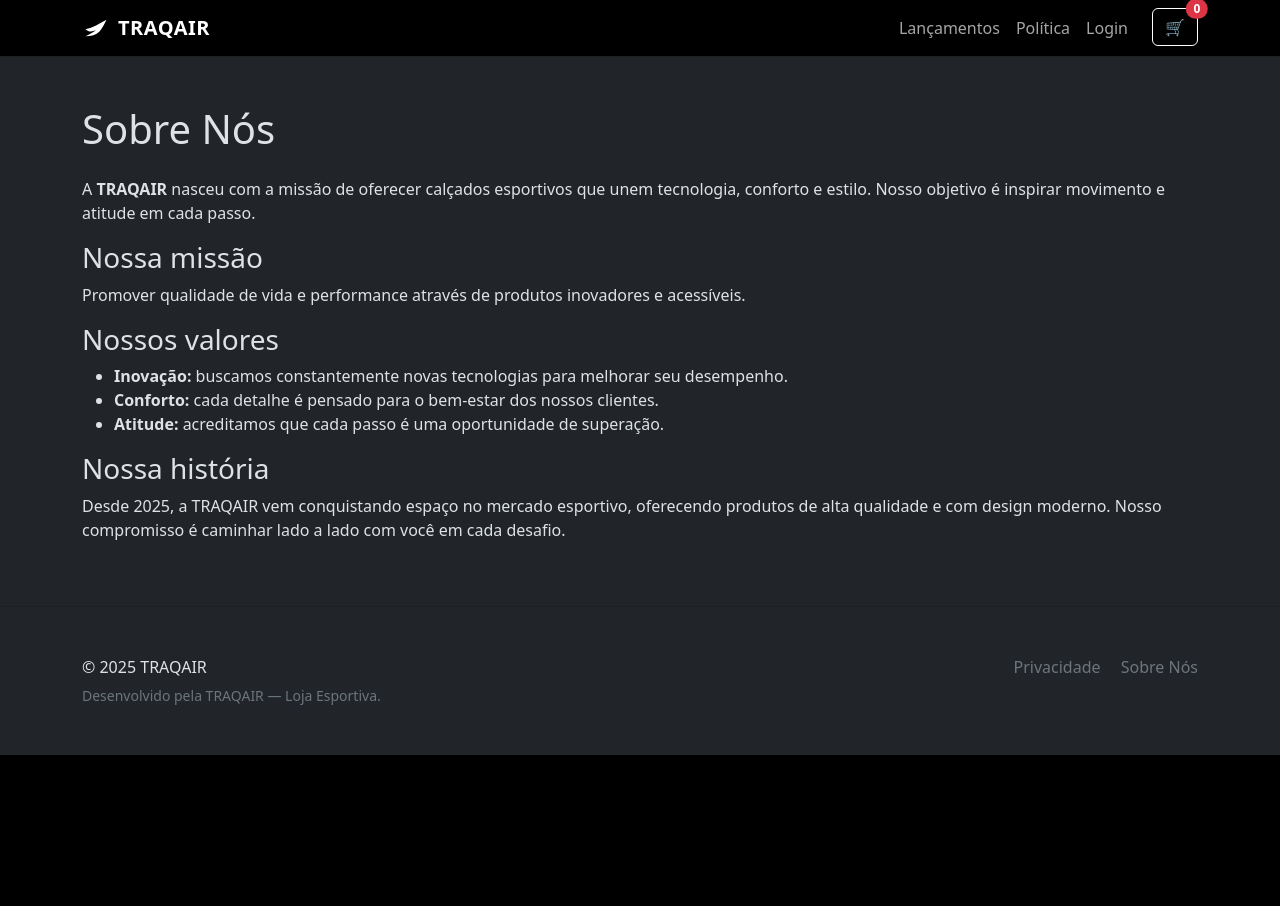
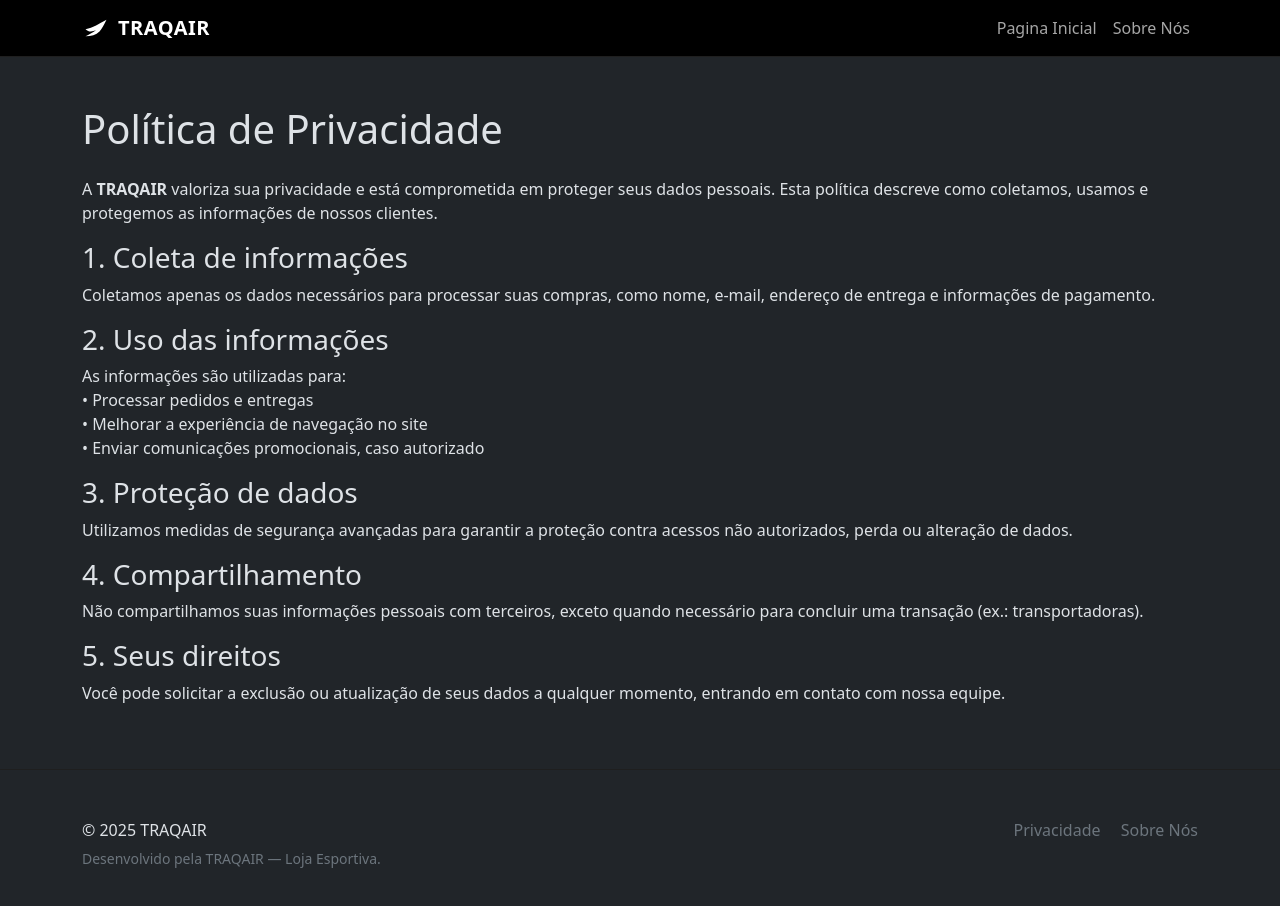
Before and after one commit to PauloVieira47/Site-Estatico-Traqair, a plain HTML site: page HTML/politica.html in a window 1280 px wide. Before the commit the page ends 800 px from the top, so only its background shows below. Drawn offline with nearby package versions, Linux system fonts and the light colour scheme.

Commit message:
modificaçoes

```diff
--- a/CSS/style.css
+++ b/CSS/style.css
@@ -1,6 +1,4 @@
-/* =========================
-   Temas (dark / light)
-==========================*/
+
 :root,
 [data-bs-theme="dark"] {
   --bg: #000;
@@ -22,7 +20,6 @@
   --shadow: rgba(0,0,0,.08);
 }
 
-/* DARK THEME */
 [data-bs-theme="dark"],
 :root {
   background-color: #000;
--- a/privacidade.html
+++ b/HTML/politica.html
@@ -4,7 +4,7 @@
 <head>
   <meta charset="utf-8" />
   <meta name="viewport" content="width=device-width,initial-scale=1" />
-  <title>Sobre Nós - TRAQAIR</title>
+  <title>Política de Privacidade - TRAQAIR</title>
   <link href="https://cdn.jsdelivr.net/npm/bootstrap@5.3.3/dist/css/bootstrap.min.css" rel="stylesheet">
   <link rel="stylesheet" href="/CSS/produto.css">
   <link rel="icon" type="image/png" href="/imagens/icon-favicon.png">
@@ -21,10 +21,9 @@
       <button class="navbar-toggler border-0" data-bs-toggle="collapse" data-bs-target="#nav"><span class="navbar-toggler-icon"></span></button>
       <div id="nav" class="collapse navbar-collapse">
         <ul class="navbar-nav ms-auto">
-          <li class="nav-item"><a class="nav-link" href="index.html#lancamentos">Lançamentos</a></li>
-          <li class="nav-item"><a class="nav-link" href="politica.html">Política</a></li>
-          <li class="nav-item"><a class="nav-link" href="#" data-bs-toggle="modal" data-bs-target="#authModal">Login</a></li>
-          <li class="nav-item ms-lg-3"><button class="btn btn-outline-contrast position-relative">🛒<span class="position-absolute top-0 start-100 translate-middle badge rounded-pill text-bg-danger">0</span></button></li>
+          <li class="nav-item"><a class="nav-link" href="index.html#lancamentos">Pagina Inicial</a></li>
+          <li class="nav-item"><a class="nav-link" href="sobre.html">Sobre Nós</a></li>
+
         </ul>
       </div>
     </div>
@@ -32,21 +31,26 @@
 
   <!-- CONTEÚDO -->
   <main class="container py-5">
-    <h1 class="mb-4">Sobre Nós</h1>
-    <p>A <strong>TRAQAIR</strong> nasceu com a missão de oferecer calçados esportivos que unem tecnologia, conforto e estilo. Nosso objetivo é inspirar movimento e atitude em cada passo.</p>
+    <h1 class="mb-4">Política de Privacidade</h1>
+    <p>A <strong>TRAQAIR</strong> valoriza sua privacidade e está comprometida em proteger seus dados pessoais. Esta política descreve como coletamos, usamos e protegemos as informações de nossos clientes.</p>
 
-    <h3>Nossa missão</h3>
-    <p>Promover qualidade de vida e performance através de produtos inovadores e acessíveis.</p>
+    <h3>1. Coleta de informações</h3>
+    <p>Coletamos apenas os dados necessários para processar suas compras, como nome, e-mail, endereço de entrega e informações de pagamento.</p>
 
-    <h3>Nossos valores</h3>
-    <ul>
-      <li><strong>Inovação:</strong> buscamos constantemente novas tecnologias para melhorar seu desempenho.</li>
-      <li><strong>Conforto:</strong> cada detalhe é pensado para o bem-estar dos nossos clientes.</li>
-      <li><strong>Atitude:</strong> acreditamos que cada passo é uma oportunidade de superação.</li>
-    </ul>
+    <h3>2. Uso das informações</h3>
+    <p>As informações são utilizadas para: <br>
+    • Processar pedidos e entregas <br>
+    • Melhorar a experiência de navegação no site <br>
+    • Enviar comunicações promocionais, caso autorizado</p>
 
-    <h3>Nossa história</h3>
-    <p>Desde 2025, a TRAQAIR vem conquistando espaço no mercado esportivo, oferecendo produtos de alta qualidade e com design moderno. Nosso compromisso é caminhar lado a lado com você em cada desafio.</p>
+    <h3>3. Proteção de dados</h3>
+    <p>Utilizamos medidas de segurança avançadas para garantir a proteção contra acessos não autorizados, perda ou alteração de dados.</p>
+
+    <h3>4. Compartilhamento</h3>
+    <p>Não compartilhamos suas informações pessoais com terceiros, exceto quando necessário para concluir uma transação (ex.: transportadoras).</p>
+
+    <h3>5. Seus direitos</h3>
+    <p>Você pode solicitar a exclusão ou atualização de seus dados a qualquer momento, entrando em contato com nossa equipe.</p>
   </main>
 
   <!-- FOOTER -->
--- a/JS/validacoes.js
+++ b/JS/validacoes.js
@@ -3,7 +3,7 @@ document.addEventListener('DOMContentLoaded', () => {
 
   const emailRegex = /^[a-z0-9._%+-]+@[a-z0-9.-]+\.[a-z]{2,}$/;
 
-  /* ---------------- FORMULÁRIO DE CADASTRO ---------------- */
+  //FORMULÁRIO DE CADASTRO
   const signupForm = document.getElementById('signupForm');
   if (signupForm) {
     const password = document.getElementById('signupPassword');
@@ -45,7 +45,7 @@ document.addEventListener('DOMContentLoaded', () => {
       });
 
       if (valid) {
-        signupForm.submit(); // ou sua lógica de envio
+        signupForm.submit();
       }
 
       signupForm.classList.add('was-validated');
@@ -87,7 +87,7 @@ document.addEventListener('DOMContentLoaded', () => {
     });
   }
 
-  /* ---------------- FORMULÁRIO "ESQUECI MINHA SENHA" ---------------- */
+  //FORMULÁRIO "ESQUECI MINHA SENHA
   const forgotForm = document.getElementById('forgotForm');
   const forgotEmail = document.getElementById('forgotEmail');
   const forgotSuccess = document.getElementById('forgotSuccess');
```
Also changed, not shown: HTML/index.html (+32 -19 lines), JS/script.js (+6 -16 lines), index.html (deleted, +0 -12 lines), HTML/sobre.html (renamed from sobre.html).
